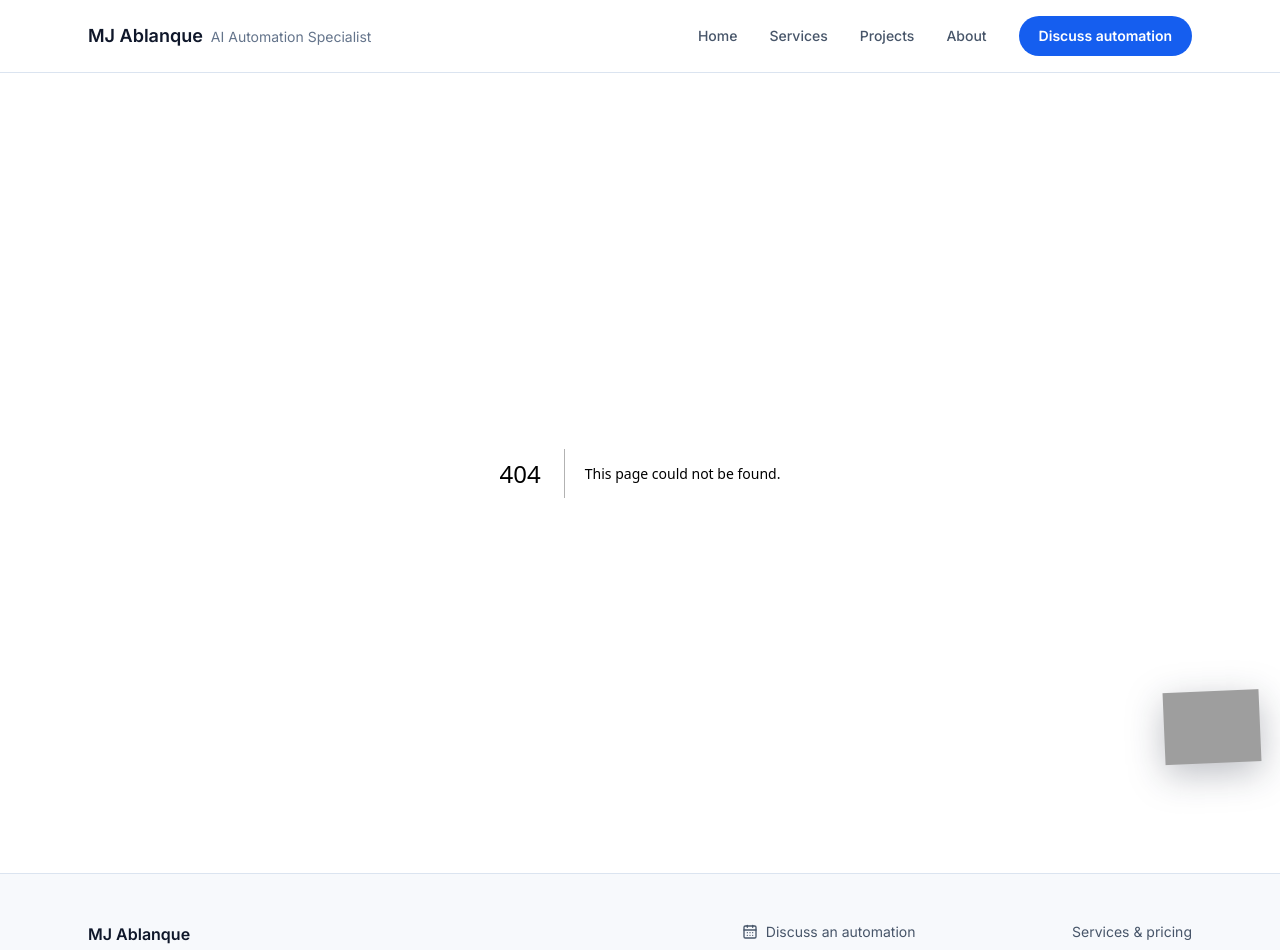
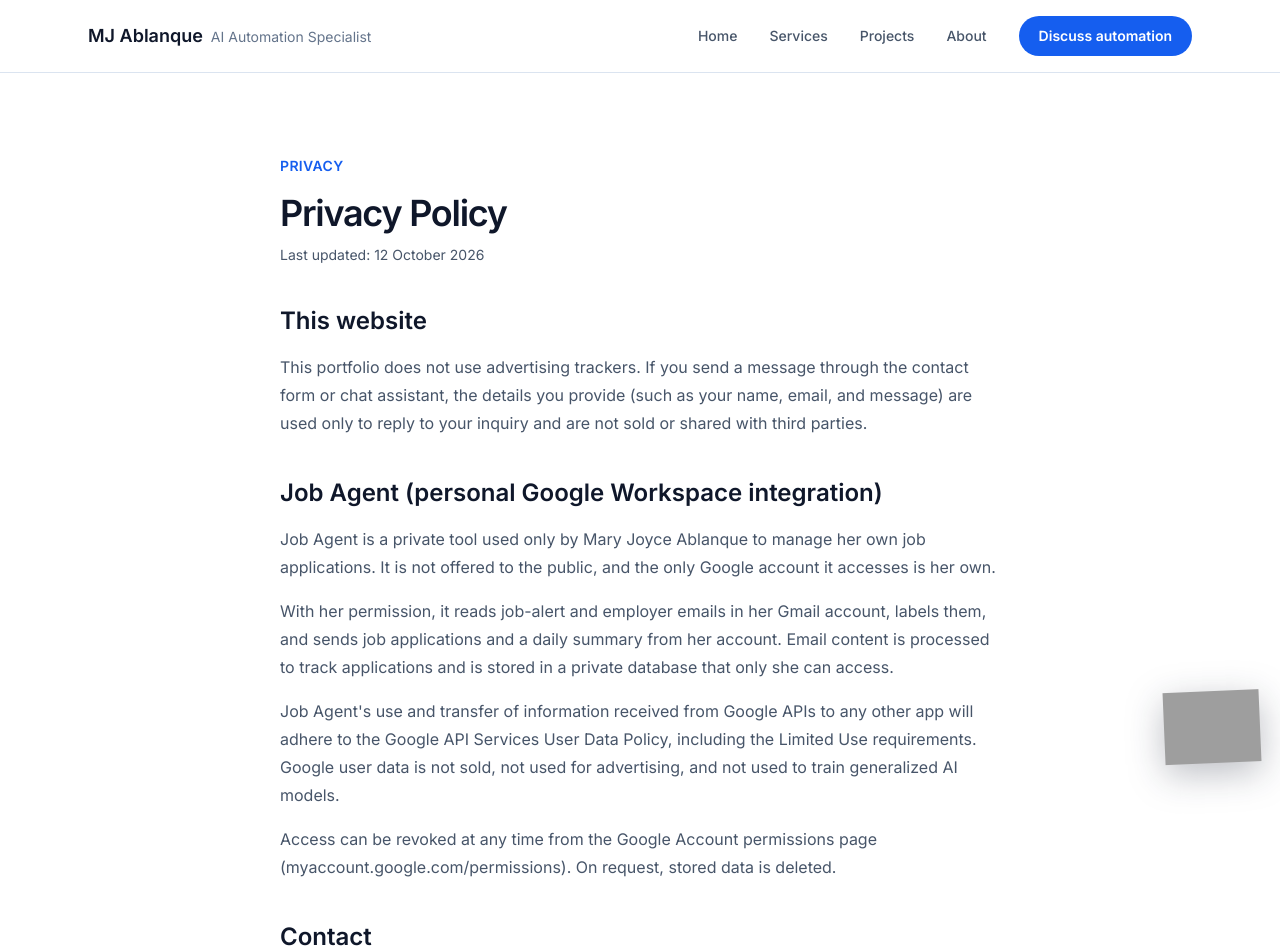
Before and after one commit to workflowlab-tech/ai-automation-portfolio, a Next.js app: page /privacy in a window 1280 px wide. Before the commit this address had no page. Shown: the top 950 px of the page. Built offline with nearby package versions, Linux system fonts and the light colour scheme; grey boxes are pictures that could not be loaded.

Commit message:
feat: add privacy policy page
Required for publishing the Job Agent Google OAuth app (Gmail Limited Use disclosure).

```diff
--- /dev/null
+++ b/app/privacy/page.tsx
@@ -0,0 +1,54 @@
+import type { Metadata } from "next";
+import { site } from "@/data/site";
+
+export const metadata: Metadata = {
+  title: "Privacy Policy — MJ Ablanque",
+  description: "How this website and MJ Ablanque's personal Job Agent tool handle personal data and Google user data.",
+};
+
+const LAST_UPDATED = "12 October 2026";
+const CONTACT_EMAIL = "mjablanque97@gmail.com";
+
+const sections = [
+  {
+    title: "This website",
+    body: [
+      "This portfolio does not use advertising trackers. If you send a message through the contact form or chat assistant, the details you provide (such as your name, email, and message) are used only to reply to your inquiry and are not sold or shared with third parties.",
+    ],
+  },
+  {
+    title: "Job Agent (personal Google Workspace integration)",
+    body: [
+      `Job Agent is a private tool used only by ${site.fullName} to manage her own job applications. It is not offered to the public, and the only Google account it accesses is her own.`,
+      "With her permission, it reads job-alert and employer emails in her Gmail account, labels them, and sends job applications and a daily summary from her account. Email content is processed to track applications and is stored in a private database that only she can access.",
+      "Job Agent's use and transfer of information received from Google APIs to any other app will adhere to the Google API Services User Data Policy, including the Limited Use requirements. Google user data is not sold, not used for advertising, and not used to train generalized AI models.",
+      "Access can be revoked at any time from the Google Account permissions page (myaccount.google.com/permissions). On request, stored data is deleted.",
+    ],
+  },
+];
+
+export default function PrivacyPage() {
+  return (
+    <div className="mx-auto max-w-3xl px-6 py-20">
+      <span className="text-sm font-semibold uppercase tracking-wide text-[var(--color-primary)]">Privacy</span>
+      <h1 className="mt-4 text-4xl font-semibold tracking-[-0.035em] text-[var(--color-ink)]">Privacy Policy</h1>
+      <p className="mt-3 text-sm text-[var(--color-body)]">Last updated: {LAST_UPDATED}</p>
+      {sections.map((section) => (
+        <section key={section.title} className="mt-10">
+          <h2 className="text-2xl font-semibold text-[var(--color-ink)]">{section.title}</h2>
+          {section.body.map((paragraph) => (
+            <p key={paragraph} className="mt-4 leading-7 text-[var(--color-body)]">
+              {paragraph}
+            </p>
+          ))}
+        </section>
+      ))}
+      <section className="mt-10">
+        <h2 className="text-2xl font-semibold text-[var(--color-ink)]">Contact</h2>
+        <p className="mt-4 leading-7 text-[var(--color-body)]">
+          Questions or deletion requests: <a className="text-[var(--color-primary)] underline" href={`mailto:${CONTACT_EMAIL}`}>{CONTACT_EMAIL}</a>
+        </p>
+      </section>
+    </div>
+  );
+}
```
